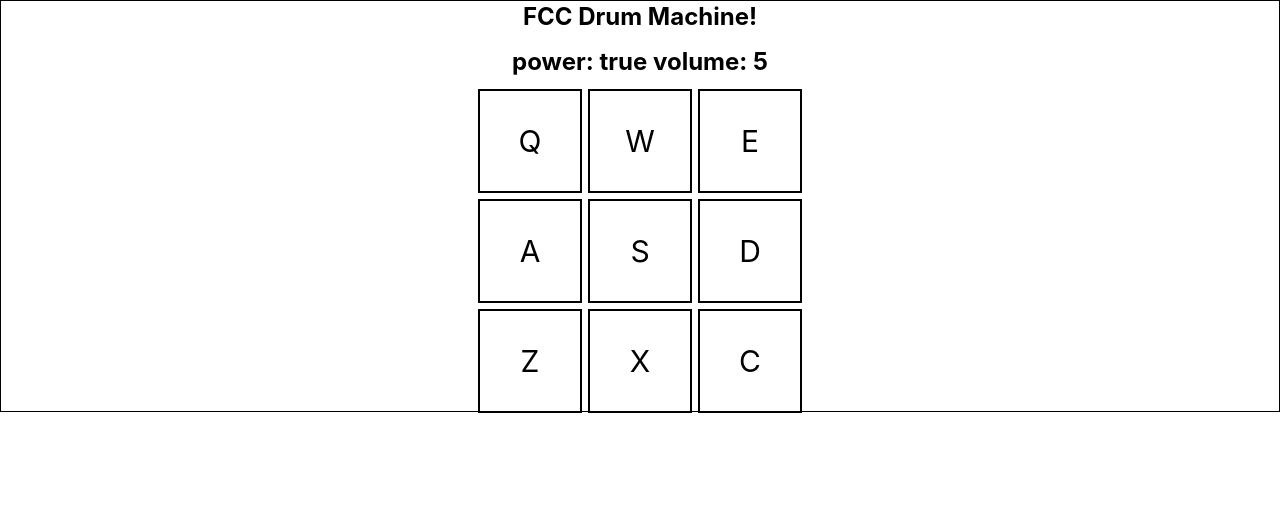
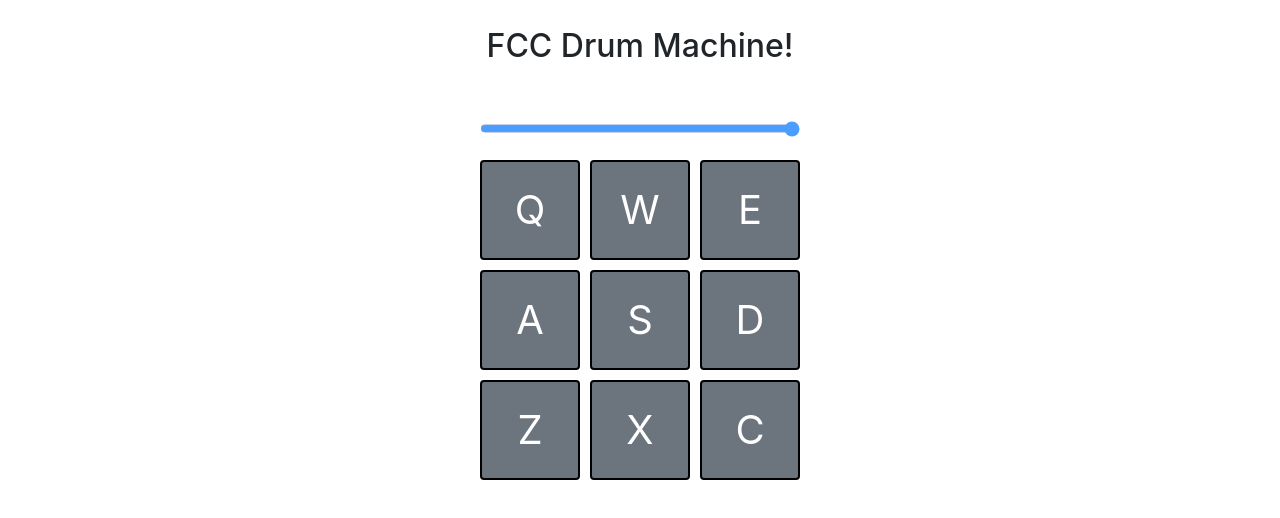
Before and after one commit to fcoteur/fcc-drum-machine, a React (Create React App) app: page / in a window 1280 px wide. Shown: the top 518 px of the page. Built offline with nearby package versions, Linux system fonts and the light colour scheme.

Commit message:
added volume slider and bootstrap react component

```diff
--- a/package.json
+++ b/package.json
@@ -3,10 +3,12 @@
   "version": "0.1.0",
   "private": true,
   "dependencies": {
+    "bootstrap": "^4.1.3",
     "node-sass": "^4.9.4",
     "react": "^16.6.0",
     "react-dom": "^16.6.0",
-    "react-scripts": "2.0.5"
+    "react-scripts": "2.0.5",
+    "reactstrap": "^6.5.0"
   },
   "scripts": {
     "start": "react-scripts start",
--- a/src/App.js
+++ b/src/App.js
@@ -1,16 +1,14 @@
 import React, { Component } from 'react';
 
-import Display from './Display';
-import Controls from './Controls';
-import SoundPads from './SoundPads';
 import './App.scss';
+import { Button } from 'reactstrap';
 
 class App extends Component {
   constructor(props) {
     super(props);
     this.state = {
       power: true,
-      volume: 5,
+      volume: 10,
       screenInput: 'FCC Drum Machine!',
       soundBank: [
         {
@@ -51,13 +49,45 @@ class App extends Component {
         }
       ]
     }
+    this.handleChange = this.handleChange.bind(this);
   }
+
+  handleChange(e) {
+    this.setState({volume: e.target.value});
+  }
+
   render() {
+    const bank = this.state.soundBank.map((e,i) => {
+      const audio = new Audio(e.urlSound);
+      audio.volume = this.state.volume /   10;
+      return (
+        <Button className='drum-pad' id={e.key} key={i} onClick={()=>{audio.play()}}>
+          {e.key}
+        </Button>
+      );
+    });
+
     return (
       <div id='drum-machine' className='container'>
-          <Display screenInput={this.state.screenInput}/>
-          <Controls power={this.state.power} volume={this.state.volume}/>
-          <SoundPads soundBank={this.state.soundBank}/>
+
+          <div color="primary" id="display" className='display'>
+            <h2>{this.state.screenInput}</h2>
+          </div>
+
+          <div className="controls slidecontainer">
+            <input
+              type="range"
+              min="1"
+              max="10"
+              value={this.state.volume}
+              className="slider"
+              onChange={this.handleChange}
+              id="myRange">
+            </input>
+          </div>
+
+          {bank}
+
       </div>
     );
   }
--- a/src/App.scss
+++ b/src/App.scss
@@ -1,9 +1,8 @@
 .container {
-    border: 1px solid black;
-    color: black;
+
     display: grid;
     grid-template-columns: repeat(3, 100px);
-    grid-template-rows: 30px 40px repeat(3, 100px);
+    grid-template-rows: 100px 40px repeat(3, 100px);
     grid-template-areas:
     "display display display"
     "controls controls controls"
@@ -15,6 +14,7 @@
     align-items: center;
     justify-content: center;
     align-content: center;
+
 
     .display {grid-area: display}
     .controls {grid-area: controls}
@@ -32,11 +32,30 @@
         border: 2px solid black;
         width: 100px;
         height: 100px;
-        font-size: 30px;
+        font-size: 40px;
         display: flex;
         flex-direction: column;
         justify-content: center;
         align-items: center;
     }
 
+    .slidecontainer {
+        width: 100%; /* Width of the outside container */
+    }
+    .slider {
+        width: 100%;
+        height: 15px;
+        border-radius: 5px;
+        background: #d3d3d3;
+        outline: none;
+        opacity: 0.7;
+        -webkit-transition: .2s;
+        transition: opacity .2s;
+    }
+    .slider:hover {
+        opacity: 1; /* Fully shown on mouse-over */
+    }
+
+
+
 }
--- a/src/Controls.js
+++ /dev/null
@@ -1,11 +0,0 @@
-import React from 'react';
-
-const Controls = (props) => {
-    return (
-        <div className='controls'>
-            <h2>power: {props.power.toString()} volume: {props.volume}</h2>
-        </div>
-    );
-  };
-
-  export default Controls;
--- a/src/Display.js
+++ /dev/null
@@ -1,11 +0,0 @@
-import React from 'react';
-
-const Display = (props) => {
-    return (
-        <div className='display'>
-            <h2>{props.screenInput}</h2>
-        </div>
-    );
-  };
-
-  export default Display;
--- a/src/SoundPads.js
+++ /dev/null
@@ -1,15 +0,0 @@
-import React from 'react';
-
-const SoundPads = (props) => {
-    const bank = props.soundBank.map((e,i) => {
-        const audio = new Audio(e.urlSound);
-        return (
-        <div className='drum-pad' id={e.key} onClick={()=>{audio.play()}}>
-          {e.key}
-        </div>
-        );
-    });
-    return bank;
-  };
-
-  export default SoundPads;
--- a/src/index.js
+++ b/src/index.js
@@ -3,6 +3,7 @@ import ReactDOM from 'react-dom';
 import './index.css';
 import App from './App';
 import * as serviceWorker from './serviceWorker';
+import 'bootstrap/dist/css/bootstrap.min.css';
 
 ReactDOM.render(<App />, document.getElementById('root'));
 
```
Also changed, not shown: 1 other file (tests, documents, lock files or other folders).
